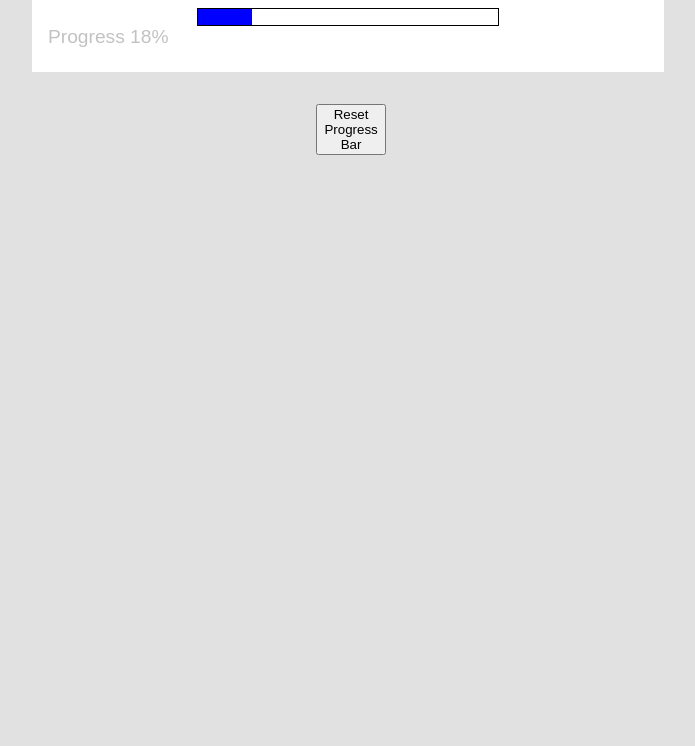
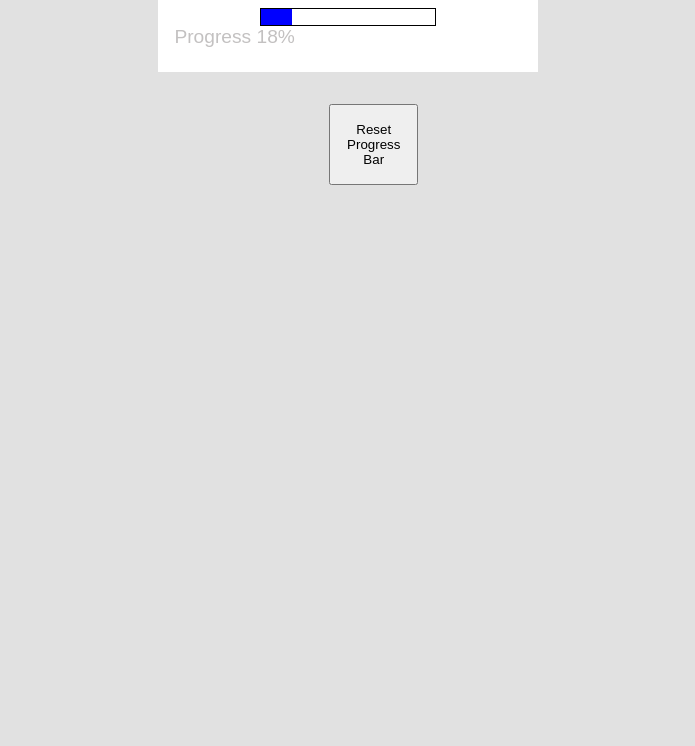
Before and after one commit to halhenke/white-agency, a website: page index.html in a window 1280 px wide. Shown: the part 54-800 px from the top of the page, without its empty margins (292-987 px from the left). Drawn offline with nearby package versions, Linux system fonts and the light colour scheme; files that its build step writes are made by us from their sources; files whose address does not match are found by name.

Commit message:
more tweaks

```diff
--- a/src/scripts/progress.js
+++ b/src/scripts/progress.js
@@ -12,7 +12,7 @@ resetButton.onclick = function () {
 dismissButton.onclick = function () {
   $('.lightbox').animate({
     opacity: 0
-  }, 3000, "linear", function() {
+  }, 1000, "linear", function() {
     console.log('Gone...');
   });
 
--- a/src/styles/main.sass
+++ b/src/styles/main.sass
@@ -11,12 +11,14 @@ body
   background-color: rgba(211, 211, 211, 0.67)
   .lightbox
     opacity: 0
-    width: 50%
+    width: 30%
     margin: auto
     .reset
       @include horizontal-style
       width: 10%
       padding: 2rem
+      button
+        padding: 1rem
     .header
       height: 2rem
       // font-family: sans-serif
```
